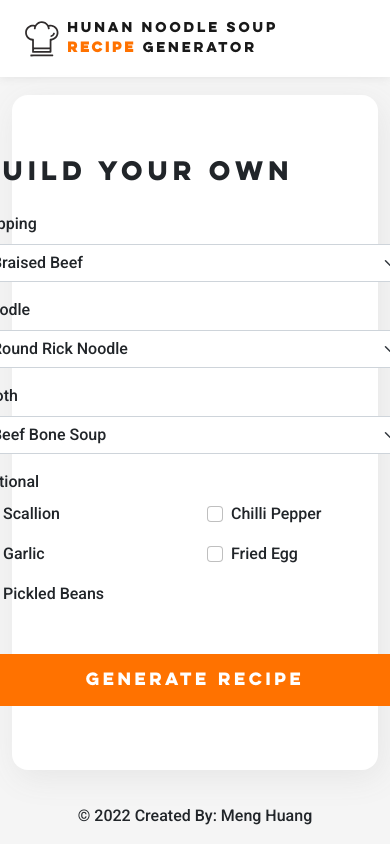
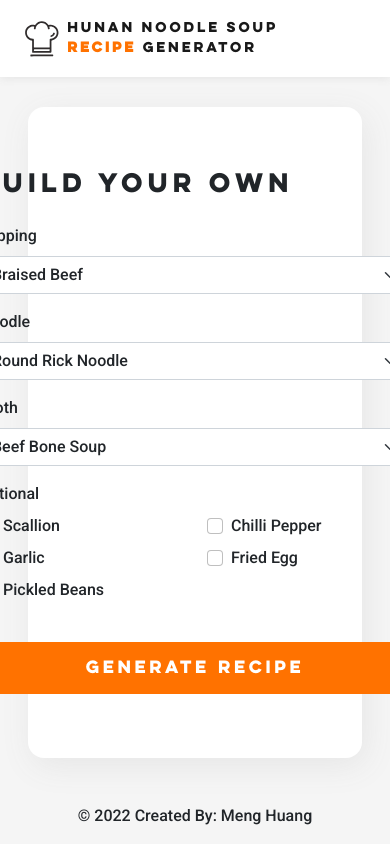
Before and after one commit to hmhmhm0523/Noodle-Recipe-Generator, a React (Create React App) app in the folder noodle-recipe-generator/: page /Noodle-Recipe-Generator/buildRecipe in a window 390 px wide. Built offline with nearby package versions, Linux system fonts and the light colour scheme.

Commit message:
Add more responsiveness.

```diff
--- a/noodle-recipe-generator/src/App.scss
+++ b/noodle-recipe-generator/src/App.scss
@@ -93,7 +93,6 @@ footer {
 h1 {
   font-family: "Lulo Clean One Bold", "Lobster";
   font-size: 1.8em;
-  white-space: nowrap;
   span {
     color: $primaryColor;
   }
@@ -170,21 +169,27 @@ p {
   height: 100%;
   display: flex;
   align-items: center;
+  justify-content: center;
 }
 
 .card {
-  margin: auto;
+  margin: 1em;
   border: none;
   border-radius: 1em;
   box-shadow: 4px 8px 2em $gray200;
   align-items: center;
-
   padding: 4em;
 
   &.HomeCard {
     max-width: 40em;
     padding: 2em 4em 4em 4em;
     text-align: center;
+    @media only screen and (max-width: 800px) {
+      h1 {
+        font-size: 1.2em;
+        margin-bottom: 1em;
+      }
+    }
   }
 
   &.BuildCard {
@@ -197,8 +202,14 @@ p {
   &.RecipeCard {
     padding: 1em 0;
     width: 35em;
-    height: 70vh;
+    height: 75vh;
     position: relative;
+    margin: 0;
+    min-width: 250px;
+
+    @media only screen and (max-width: 600px) {
+      width: 70vw;
+    }
 
     .ButtonPanel {
       overflow: auto;
@@ -215,6 +226,8 @@ p {
 
 .RecipeRow.row > .col {
   padding: 0;
+  display: flex;
+  justify-content: center;
 }
 
 iframe {
@@ -232,17 +245,20 @@ form {
   height: 100%;
   background-repeat: no-repeat;
   background-size: cover;
-  box-shadow: 0px 2px 10px $gray200;
-  border-radius: 1em;
   margin-right: 2em;
 }
 
 .FinishedNoodleSoup {
   background-image: url("./images/NoodleSoup.svg");
-  width: 540px;
+  width: 600px;
   height: 100%;
   background-repeat: no-repeat;
   background-size: cover;
+  mix-blend-mode: darken;
+
+  @media only screen and (max-width: 600px) {
+    width: 400px;
+  }
 }
 
 .nav-item {
--- a/noodle-recipe-generator/src/pages/BuildRecipe.js
+++ b/noodle-recipe-generator/src/pages/BuildRecipe.js
@@ -42,24 +42,24 @@ export default function BuildRecipe() {
 
             <Form.Label>Optional</Form.Label>
             <Row>
-              <Col> <Form.Group className="mb-3" controlId="formBasicCheckbox">
+              <Col> <Form.Group className="mb-2" controlId="formBasicCheckbox">
                 <Form.Check type="checkbox" label="Scallion" />
               </Form.Group>
 
-                <Form.Group className="mb-3" controlId="formBasicCheckbox2">
+                <Form.Group className="mb-2" controlId="formBasicCheckbox2">
                   <Form.Check type="checkbox" label="Garlic" />
                 </Form.Group>
 
-                <Form.Group className="mb-3" controlId="formBasicCheckbox3">
+                <Form.Group className="mb-2" controlId="formBasicCheckbox3">
                   <Form.Check type="checkbox" label="Pickled Beans" />
                 </Form.Group></Col>
 
               <Col>
-                <Form.Group className="mb-3" controlId="formBasicCheckbox4">
+                <Form.Group className="mb-2" controlId="formBasicCheckbox4">
                   <Form.Check type="checkbox" label="Chilli Pepper" />
                 </Form.Group>
 
-                <Form.Group className="mb-3" controlId="formBasicCheckbox5">
+                <Form.Group className="mb-2" controlId="formBasicCheckbox5">
                   <Form.Check type="checkbox" label="Fried Egg" />
                 </Form.Group></Col>
             </Row>
--- a/noodle-recipe-generator/src/pages/Recipe.js
+++ b/noodle-recipe-generator/src/pages/Recipe.js
@@ -10,7 +10,7 @@ export default function ControlledTabsExample() {
       <Confetti
         recycle={false}
         numberOfPieces={2000}
-        tweenDuration={50000}
+        tweenDuration={70000}
 
       />
       <Row className='RecipeRow'>
```
